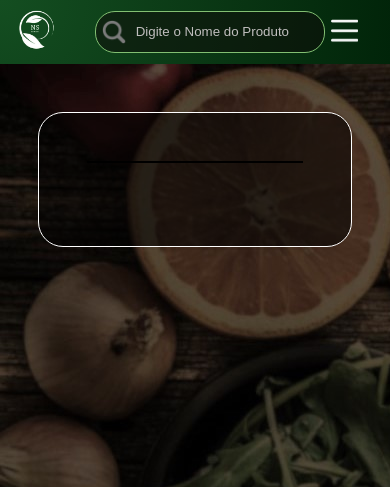
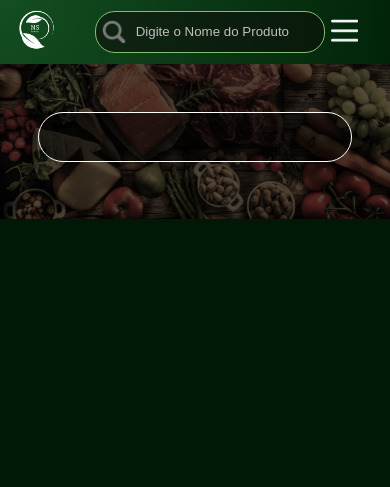
Before and after one commit to Nicolas-Florencio/Projeto_Interdisciplinar, a PHP site: page /Projeto_Interdisciplinar/pages/resultado.php in a window 390 px wide. Shown: the top 487 px of the page. Run offline with PHP 8.4, Linux system fonts and the light colour scheme; data that the repository does not hold is empty.

Commit message:
Ajustes de CSS

```diff
--- a/front/pages/cadastrar.php
+++ b/front/pages/cadastrar.php
@@ -15,6 +15,7 @@
     <meta name="viewport" content="width=device-width, initial-scale=1.0">
     <title>Cadastro</title>
     <link rel="stylesheet" href="../styles/cadastrar.css">
+    <link rel="icon" href="../images/logo.jpeg" type="image/x-icon">
       <!--Fonte escolhida-->
         <link rel="preconnect" href="https://fonts.googleapis.com">
         <link rel="preconnect" href="https://fonts.gstatic.com" crossorigin>
@@ -24,7 +25,7 @@
 <body onload="cadastrarApi();">
 
     <div id="imgContainer">
-        <img src="../images/Logo.png" alt="Logo" id="logo">
+        <a href="index.php"><img src="../images/Logo.png" alt="Logo" id="logo"></a>
     </div>
 
     <h1>Cadastre-se</h1>
--- a/front/pages/index.php
+++ b/front/pages/index.php
@@ -10,6 +10,8 @@
     <meta name="viewport" content="width=device-width, initial-scale=1.0">
     <title>Home</title>
     <link rel="stylesheet" href="../styles/style.css" type="text/css">
+    <link rel="icon" href="../images/logo.jpeg" type="image/x-icon">
+
     <!--Fonte escolhida-->
     <link rel="preconnect" href="https://fonts.googleapis.com">
     <link rel="preconnect" href="https://fonts.gstatic.com" crossorigin>
--- a/front/pages/logar.php
+++ b/front/pages/logar.php
@@ -14,6 +14,8 @@
     <meta name="viewport" content="width=device-width, initial-scale=1.0">
     <title>Login</title>
     <link rel="stylesheet" href="../styles/login.css">
+    <link rel="icon" href="../images/logo.jpeg" type="image/x-icon">
+
         <!--Fonte escolhida-->
         <link rel="preconnect" href="https://fonts.googleapis.com">
         <link rel="preconnect" href="https://fonts.gstatic.com" crossorigin>
--- a/front/pages/pesquisar.php
+++ b/front/pages/pesquisar.php
@@ -6,6 +6,8 @@
     <meta charset="UTF-8">
     <meta name="viewport" content="width=device-width, initial-scale=1.0">
     <link rel="stylesheet" href="../styles/pesquisar.css">
+    <link rel="icon" href="../images/logo.jpeg" type="image/x-icon">
+
     <title>Resultado</title>
 </head>
 
--- a/front/pages/resultado.php
+++ b/front/pages/resultado.php
@@ -7,6 +7,8 @@
     <meta name="viewport" content="width=device-width, initial-scale=1.0">
     <link rel="stylesheet" href="../styles/pesquisar.css">
     <link rel="stylesheet" href="../styles/style.css" type="text/css">
+    <link rel="icon" href="../images/logo.jpeg" type="image/x-icon">
+
     <!--Fonte escolhida-->
     <link rel="preconnect" href="https://fonts.googleapis.com">
     <link rel="preconnect" href="https://fonts.gstatic.com" crossorigin>
--- a/front/pages/usuario.php
+++ b/front/pages/usuario.php
@@ -14,6 +14,8 @@
     <meta name="viewport" content="width=device-width, initial-scale=1.0">
     <title>Usuario</title>
     <link rel="stylesheet" href="../styles/style.css" type="text/css">
+    <link rel="icon" href="../images/logo.jpeg" type="image/x-icon">
+
     <!--Fonte escolhida-->
     <link rel="preconnect" href="https://fonts.googleapis.com">
     <link rel="preconnect" href="https://fonts.gstatic.com" crossorigin>
--- a/front/styles/login.css
+++ b/front/styles/login.css
@@ -56,6 +56,8 @@
     background-color: #e2e2e2;
     padding-left: 1.2em;
     font-size: 1.5em;
+
+    padding: 0.5rem;
 }
 
 .inputs::placeholder
--- a/front/styles/pesquisar.css
+++ b/front/styles/pesquisar.css
@@ -1,17 +1,9 @@
-p {
-    color: red;
+#resultado {
+    display: flex;
+    justify-content: center;
+    align-items: center;
+    flex-wrap: wrap;
+    gap: 1rem;
+
+    margin: 1.5rem;
 }
-
-#resultado {
-    margin: 3rem;
-    border: 1px solid black;
-}
-
-.card {
-    width: 25vw;
-    height: 30vh;
-    & img {
-        max-width:12vw;
-        max-height: 17vh;
-    }
-}
--- a/front/styles/style.css
+++ b/front/styles/style.css
@@ -2,8 +2,14 @@
 {
     margin: 0;
     background-color: #001806;
-    background-image: url('../images/alimentos2.jpg');
     font-family: "Roboto", sans-serif;
+    scroll-behavior: smooth;
+
+    background-image: url('../images/alimentos2.jpg'); /* Imagem de fundo */
+    background-attachment: fixed; /* Fixa a imagem no fundo para criar o efeito */
+    background-position: center; /* Centraliza a imagem */
+    background-repeat: no-repeat; /* Evita repetição */
+    background-size: cover; /* Ajusta a imagem para cobrir a área */
 }
 
 .roboto-thin {
@@ -145,7 +151,7 @@
     height: auto;
     /*height: 41em;*/
     margin: 2.5em auto;
-    padding-bottom: 2.2em;
+    padding-bottom: 1.5rem;
 }
 
 .card
@@ -345,6 +365,9 @@
             font-weight: bolder;
             font-size: 1em;
         }
+        #resultado {
+            margin: 0.5rem;
+        }
 }
 
 
@@ -460,6 +483,9 @@
         {
             font-weight: bolder;
             font-size: 1em;
+        }
+        #resultado {
+            margin: 0.5rem;
         }
 }
 
@@ -578,6 +604,12 @@
             font-weight: bolder;
             font-size: 1em;
         }
+        .card {
+            max-width: 50vw;
+        }
+        #resultado {
+            margin: 0.5rem;
+        }
 }
 
 
@@ -687,6 +721,17 @@
         {
             font-weight: bolder;
             font-size: 1.2em;
+        }
+        .card {
+            width: 50vw;
+            padding: 0.5rem;
+            & img {
+                width: 100%;
+                height: 100%;
+            }
+        }
+        #resultado {
+            padding-top: 0.5rem;
         }
 }
 
@@ -798,6 +843,12 @@
         {
             font-weight: bolder;
             font-size: 1.2em;
+        }
+        .card {
+            max-width: 100%;
+        }
+        #resultado {
+            margin: 0.5rem;
         }
 }
 
```
Also changed, not shown: other parts of front/styles/style.css (+26 -4 lines), back/images/4.png (renamed from back/images/10.png), back/images/5.png (renamed from back/images/11.png), back/images/6.png (added), back/images/7.png (added), front/images/logo.jpeg (added).
